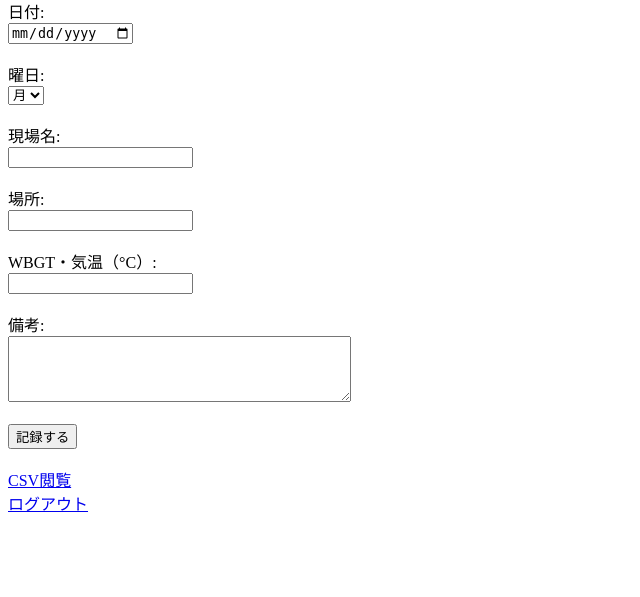
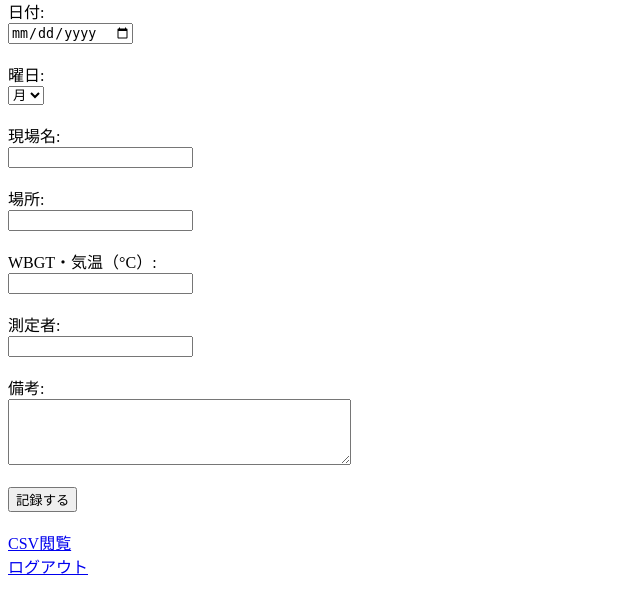
Before and after one commit to y0321suzuki/wbgt-app, a Flask app: page /form in a window 1280 px wide. Shown: the part 76-673 px from the top of the page, without its empty margins (0-640 px from the left). Run offline with Flask 3, Linux system fonts and the light colour scheme; the visitor is signed in with stand-in values (Sample User, id 1).

Commit message:
Add files via upload

```diff
--- a/templates/form.html
+++ b/templates/form.html
@@ -30,6 +30,9 @@
         <label for="wbgt">WBGT・気温（°C）:</label><br>
         <input type="text" id="wbgt" name="wbgt" required><br><br>
 
+        <label for="measurer">測定者:</label><br>
+        <input type="text" id="measurer" name="measurer" required><br><br>
+
         <label for="notes">備考:</label><br>
         <textarea id="notes" name="notes" rows="4" cols="40"></textarea><br><br>
 
```
